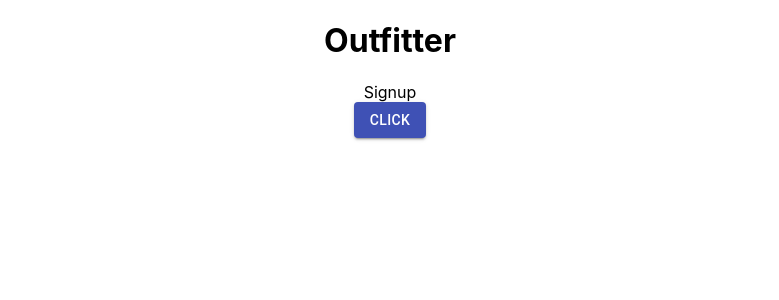
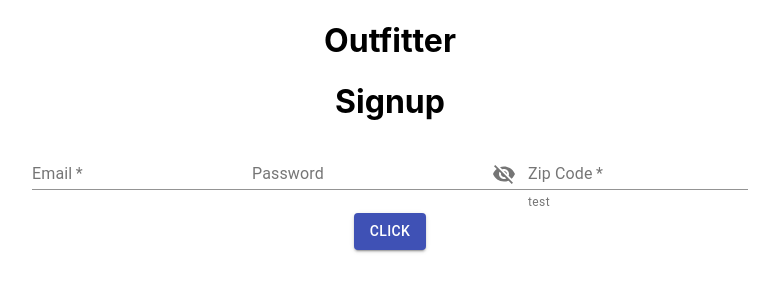
Before and after one commit to johnulbright/outfitter-cra-client, a React (Create React App) app: page / in a window 1280 px wide. Shown: the top 300 px of the page, without its empty margins (250-1029 px from the left). Built offline with nearby package versions, Linux system fonts and the light colour scheme.

Commit message:
updates signup

```diff
--- a/src/components/authentication/Auth.tsx
+++ b/src/components/authentication/Auth.tsx
@@ -27,12 +27,10 @@ export default class Auth extends React.Component<AuthProps, AuthState> {
       <div>
         {this.state.hasAccount ? (
           <Login
-            clearToken={this.props.clearToken}
             updateToken={this.props.updateToken}
           />
         ) : (
           <Signup
-          clearToken={this.props.clearToken}
           updateToken={this.props.updateToken}
         />
         )}
--- a/src/components/authentication/Login.tsx
+++ b/src/components/authentication/Login.tsx
@@ -8,6 +8,7 @@ import InputLabel from '@material-ui/core/InputLabel';
 import InputAdornment from '@material-ui/core/InputAdornment';
 import FormControl from '@material-ui/core/FormControl';
 import TextField from '@material-ui/core/TextField';
+
 // const useStyles = makeStyles((theme: Theme) =>
 //   createStyles({
 //     root: {
@@ -18,10 +19,11 @@ import TextField from '@material-ui/core/TextField';
 //     },
 //   })
 // );
+
 interface LoginProps {
-  clearToken: () => void;
   updateToken: (newToken: string) => void;
 }
+
 interface LoginState {
     password: string;
     zipCode: string;
--- a/src/components/authentication/Signup.tsx
+++ b/src/components/authentication/Signup.tsx
@@ -1,32 +1,109 @@
-import React from 'react'
-import TextField from '@material-ui/core'
-import {withStyles} from '@material-ui/core'
-
+import React from "react";
+// import { createStyles, makeStyles, Theme } from "@material-ui/core/styles";
+import Visibility from '@material-ui/icons/Visibility';
+import VisibilityOff from '@material-ui/icons/VisibilityOff';
+import IconButton from '@material-ui/core/IconButton';
+import Input from '@material-ui/core/Input';
+import InputLabel from '@material-ui/core/InputLabel';
+import InputAdornment from '@material-ui/core/InputAdornment';
+import FormControl from '@material-ui/core/FormControl';
+import TextField from '@material-ui/core/TextField';
 interface SignupProps{
-    clearToken:()=>void;
     updateToken:(newToken:string)=>void
 }
 interface SignupState{
+    password: string;
+    zipCode: string;
+    email: string;
+    showPassword: boolean;
 }
 
 export default class Signup extends React.Component<SignupProps,SignupState>{
     constructor(props:SignupProps){
         super(props)
+        this.state={
+            password:'',
+            zipCode:'',
+            email:'',
+            showPassword:false
+          }
 
     }
+    handleClickShowPassword = () => {
+        this.setState({showPassword: !this.state.showPassword });
+      };
+
+       handleMouseDownPassword = (event: React.MouseEvent<HTMLButtonElement>) => {
+        event.preventDefault();
+      };
+
+      handleSubmit=(e:React.FormEvent<HTMLFormElement>)=>{
+          e.preventDefault();
+      }
 
 
     render(){
         return(
-            <div>
-                Signup
-                <form >
 
+      <div>
+      <h1>Signup</h1>
+      <form autoComplete="off" onSubmit={this.handleSubmit}>
 
+        <TextField required id="standard-basic" label="Email" />
+        <FormControl className='textField'>
+        <InputLabel htmlFor="standard-adornment-password">Password</InputLabel>
+        <Input
+          required
+          id="standard-adornment-password"
+          type={this.state.showPassword ? 'text' : 'password'}
+          value={this.state.password}
+          onChange={(e)=>this.setState({password:e.target.value})}
+          endAdornment={
+            <InputAdornment position="end">
+              <IconButton
+                aria-label="toggle password visibility"
+                onClick={this.handleClickShowPassword}
+                onMouseDown={this.handleMouseDownPassword}
+              >
+                {this.state.showPassword ? <Visibility /> : <VisibilityOff />}
+              </IconButton>
+            </InputAdornment>
+          }
+        />
+      </FormControl>
+        <TextField required helperText="test" label="Zip Code" defaultValue="" />
+      {/* <TextField
+        error
+        id="standard-error-helper-text"
+        label="Error"
+        defaultValue="Hello World"
+        helperText="Incorrect entry."
+      />
+      <TextField
+        error
+        id="filled-error"
+        label="Error"
+        defaultValue="Hello World"
+        variant="filled"
+      />
+      <TextField
+        error
+        id="filled-error-helper-text"
+        label="Error"
+        defaultValue="Hello World"
+        helperText="Incorrect entry."
+        variant="filled"
+      />
+      <TextField
+        error
+        id="outlined-error"
+        label="Error"
+        defaultValue="Hello World"
+        variant="outlined"
+      /> */}
 
- </form>
-            </div>
-
+      </form>
+    </div>
         )
     }
 }
```
